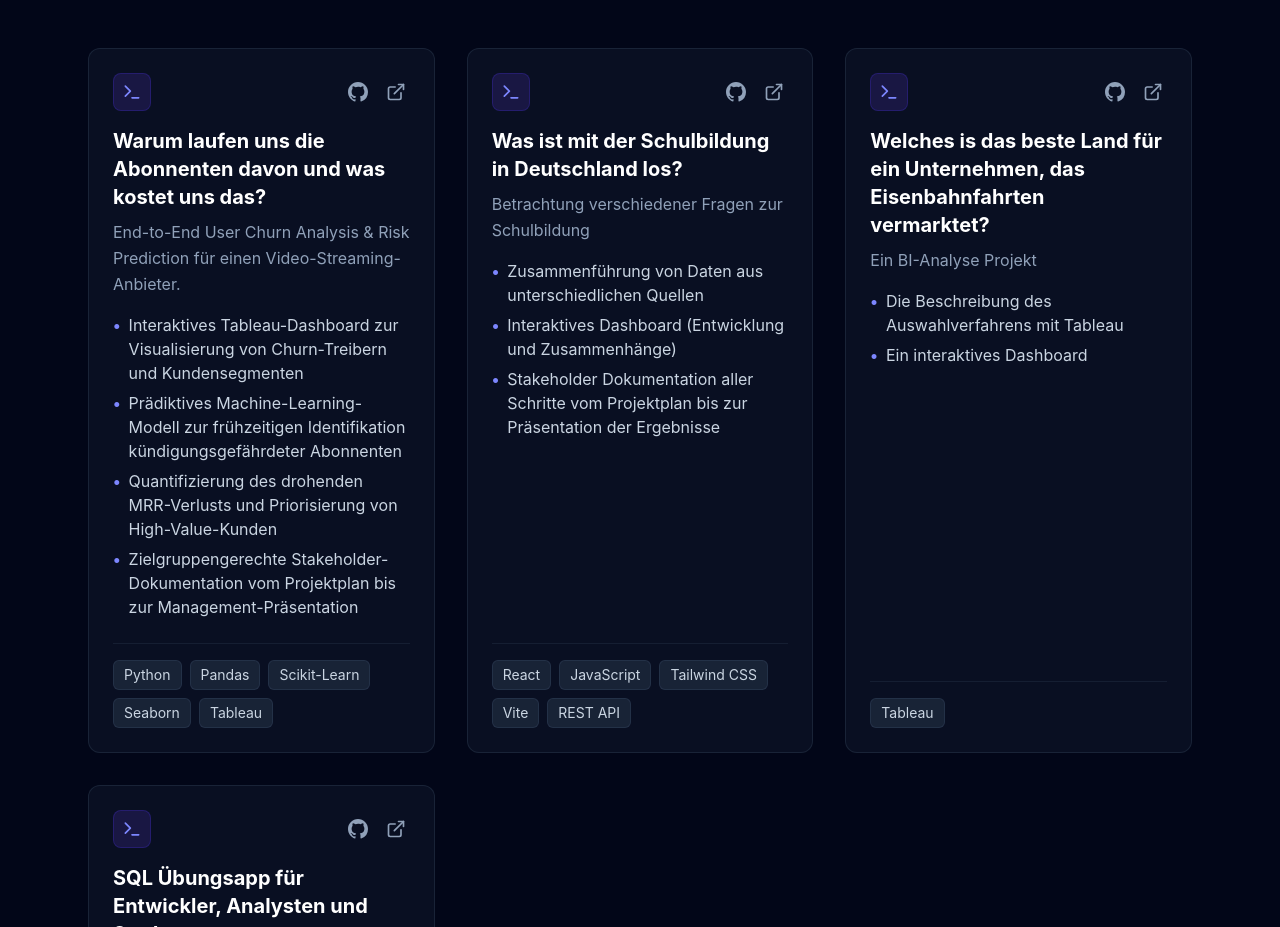
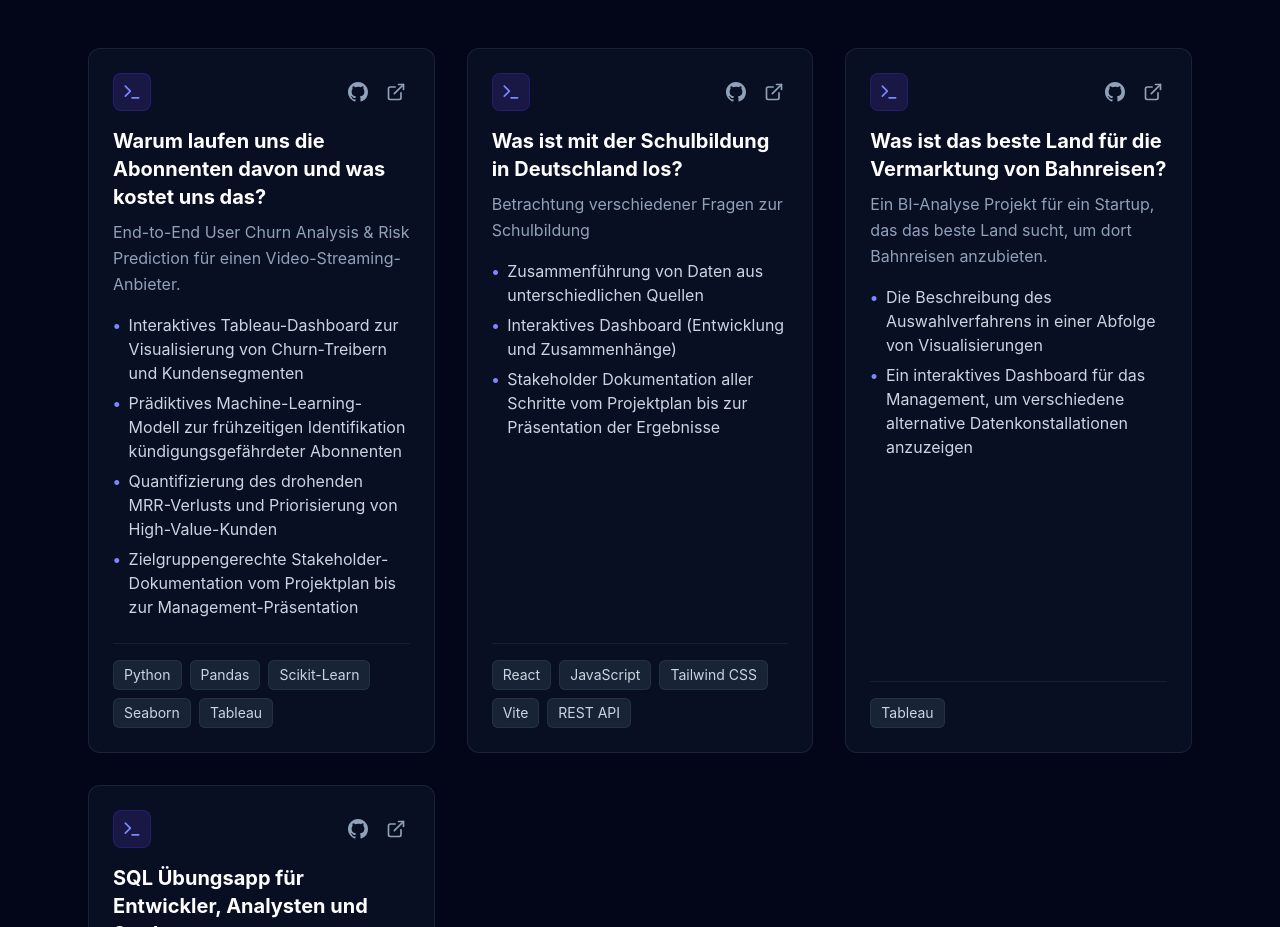
Before and after one commit to birgit2704/data_analysis_and_machine_learning_portfolio_2026, a React (Vite) app: page / in a window 1280 px wide. Shown: the part 1006-1933 px from the top of the page. Built offline with nearby package versions, Linux system fonts and the light colour scheme.

Commit message:
update project 4

```diff
--- a/src/data/portfolioData.js
+++ b/src/data/portfolioData.js
@@ -112,16 +112,17 @@ export const portfolioData = {
       // },
       {
         id: 4,
-        title: "Which is the best country to start a rail travel business?",
-        description: "A BI Analysis Project",
+        title: "Which is the best country to start a railway travel business?",
+        description:
+          "A BI Analysis Project for a startup that is looking for the best country to open up a railway travel business.",
         tags: ["Tableau"],
         outcomes: [
-          "A story explaining the selection process",
-          "Interactive dashboard",
+          "The selection process explained as a sequence of visualizations",
+          "An interactive dashboard for the management to try out different data combinations themselves",
         ],
         githubUrl: "https://github.com/birgit2704/railway_travel_business",
         liveUrl:
-          "https://public.tableau.com/app/profile/birgit.bartenschlager/viz/railway_travel_business/Story1",
+          "https://public.tableau.com/app/profile/birgit.bartenschlager/vizzes",
       },
       {
         id: 5,
@@ -330,17 +331,17 @@ export const portfolioData = {
       // },
       {
         id: 4,
-        title:
-          "Welches is das beste Land für ein Unternehmen, das Eisenbahnfahrten vermarktet?",
-        description: "Ein BI-Analyse Projekt",
+        title: "Was ist das beste Land für die Vermarktung von Bahnreisen?",
+        description:
+          "Ein BI-Analyse Projekt für ein Startup, das das beste Land sucht, um dort Bahnreisen anzubieten.",
         tags: ["Tableau"],
         outcomes: [
-          "Die Beschreibung des Auswahlverfahrens mit Tableau",
-          "Ein interaktives Dashboard",
+          "Die Beschreibung des Auswahlverfahrens in einer Abfolge von Visualisierungen",
+          "Ein interaktives Dashboard für das Management, um verschiedene alternative Datenkonstallationen anzuzeigen",
         ],
         githubUrl: "https://github.com/birgit2704/railway_travel_business",
         liveUrl:
-          "https://public.tableau.com/app/profile/birgit.bartenschlager/viz/railway_travel_business/Story1",
+          "https://public.tableau.com/app/profile/birgit.bartenschlager/vizzes",
       },
       {
         id: 5,
```
